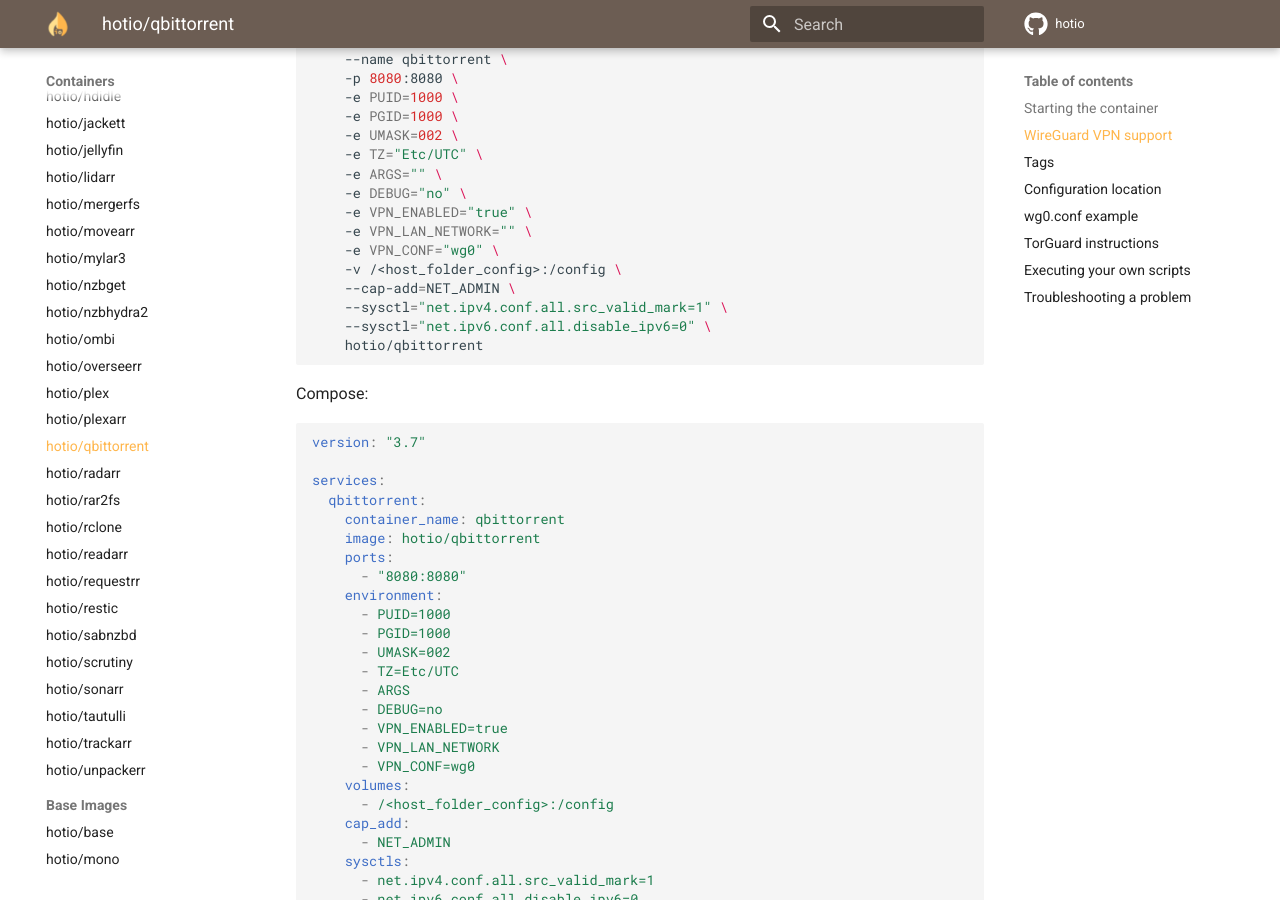
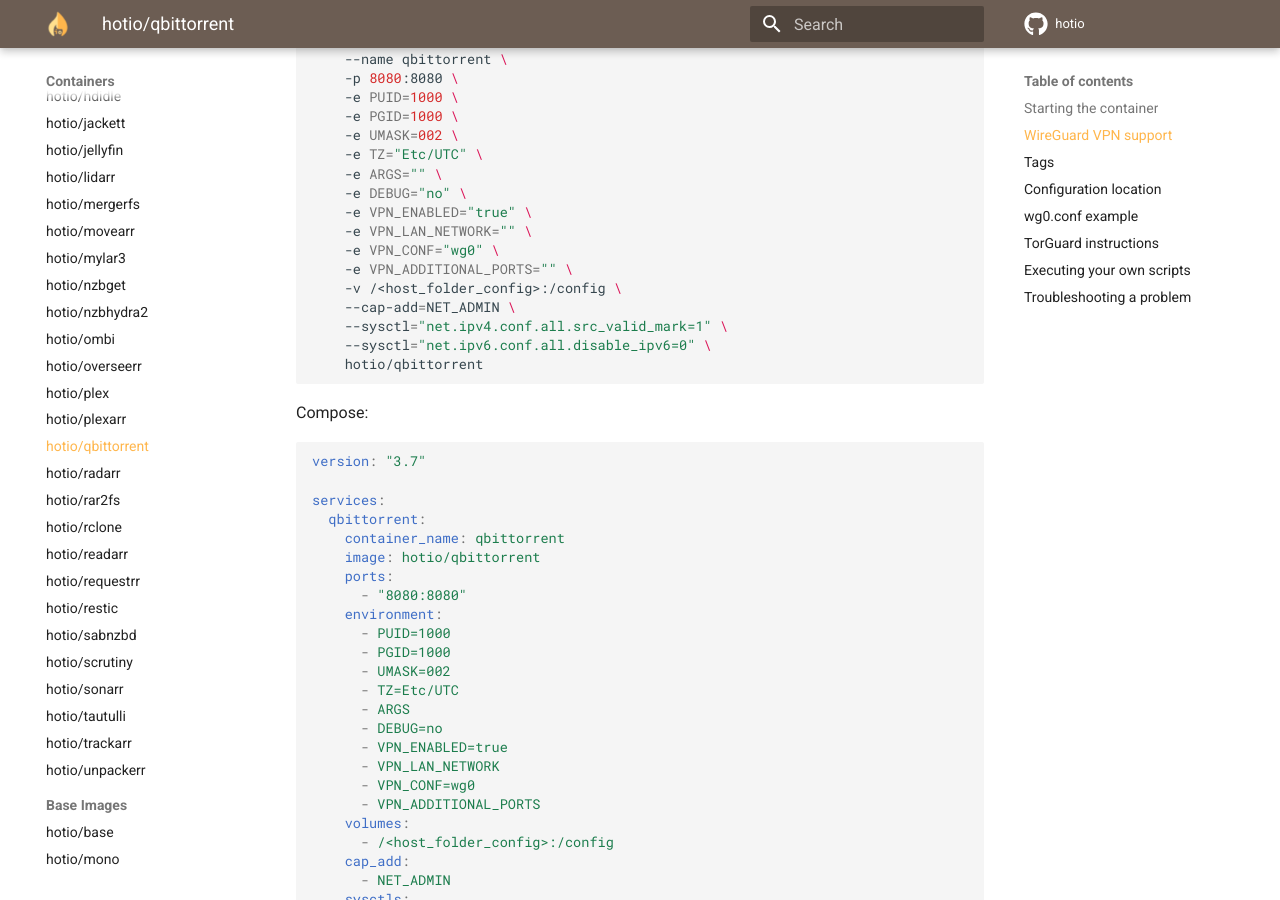
Before and after one commit to hotio/website, an MkDocs documentation site: the page built from docs/containers/qbittorrent.md, in a window 1280 px wide and 900 px high, scrolled down 1612 px. Built offline with MkDocs 1.6.1 and Material for MkDocs 9.7.7, drawn with Linux system fonts in a browser that asks for light colours.

Commit message:
add info about VPN_ADDITIONAL_PORTS

```diff
--- a/docs/containers/qbittorrent.md
+++ b/docs/containers/qbittorrent.md
@@ -76,6 +76,7 @@
     -e VPN_ENABLED="true" \
     -e VPN_LAN_NETWORK="" \
     -e VPN_CONF="wg0" \
+    -e VPN_ADDITIONAL_PORTS="" \
     -v /<host_folder_config>:/config \
     --cap-add=NET_ADMIN \
     --sysctl="net.ipv4.conf.all.src_valid_mark=1" \
@@ -104,6 +105,7 @@
       - VPN_ENABLED=true
       - VPN_LAN_NETWORK
       - VPN_CONF=wg0
+      - VPN_ADDITIONAL_PORTS
     volumes:
       - /<host_folder_config>:/config
     cap_add:
```
